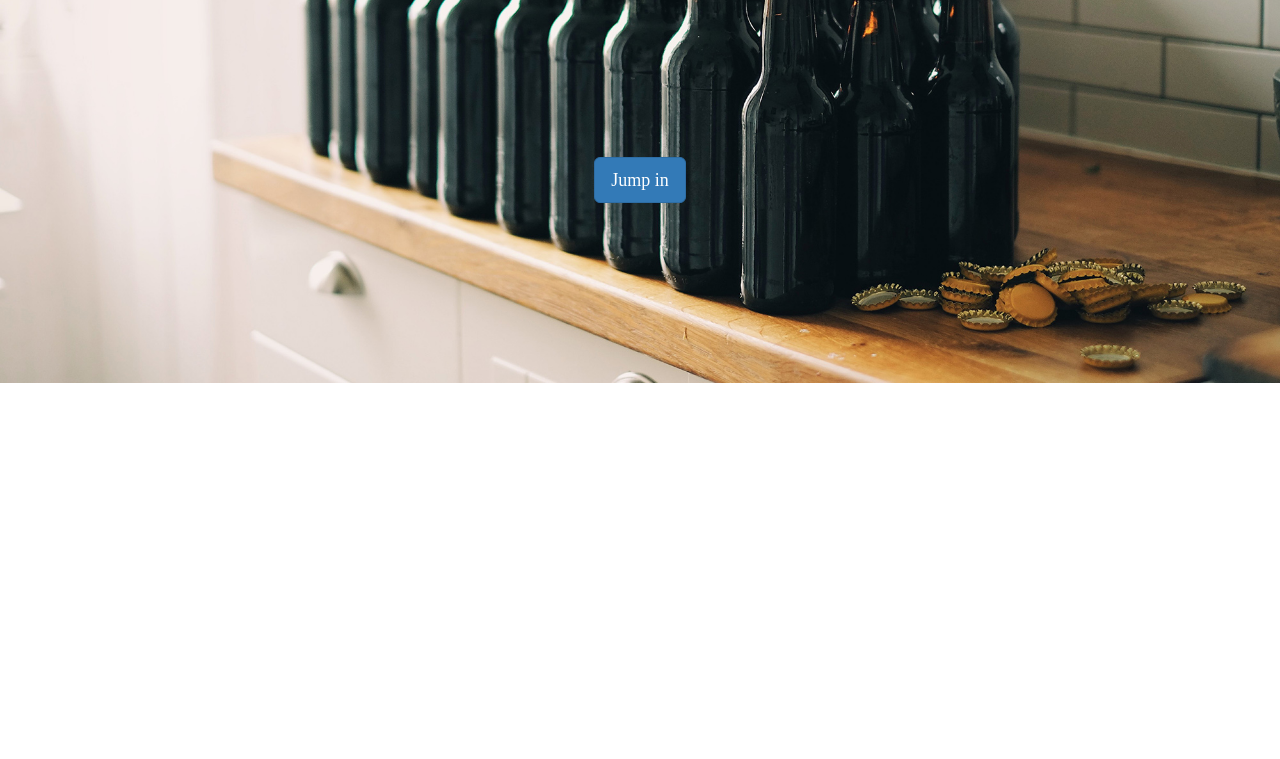
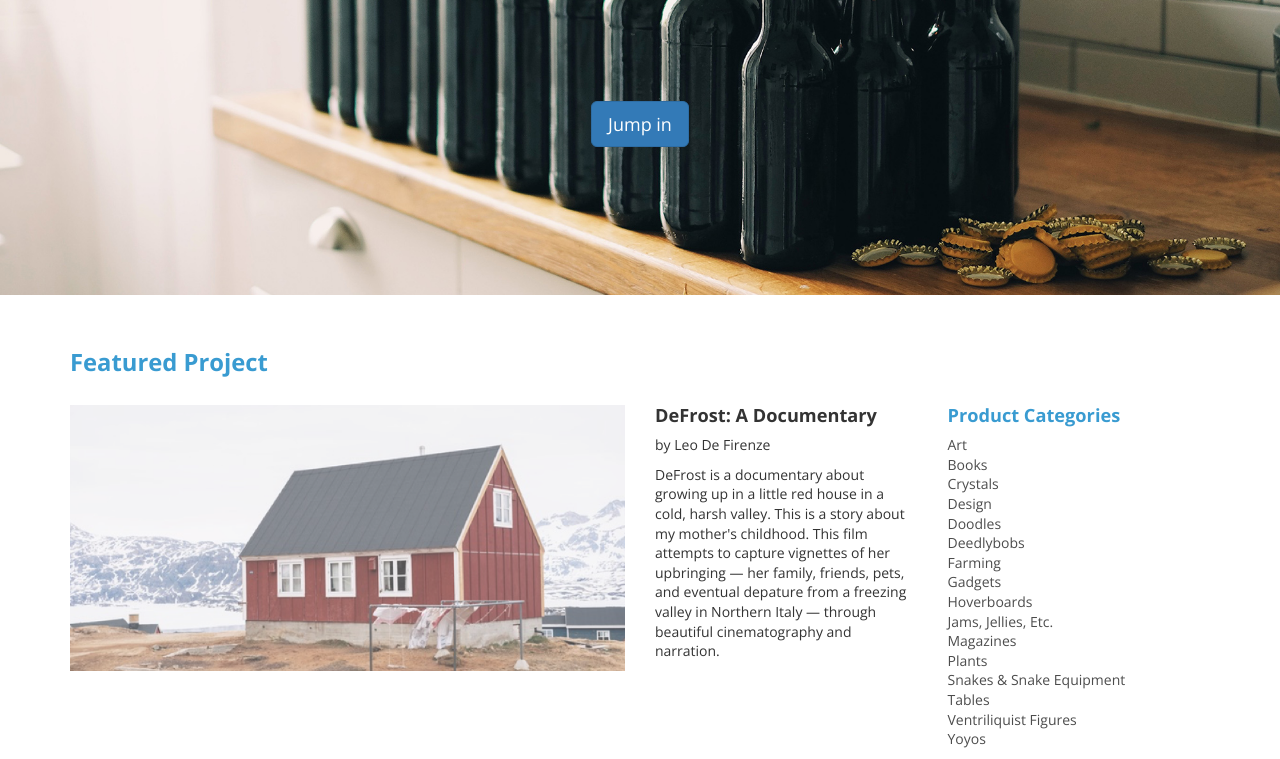
Before and after one commit to tfan1210/Jumpstart, a plain HTML site: page index.html in a window 1280 px wide. Shown: the part 321-1080 px from the top of the page. Before the commit the page ends 800 px from the top, so only its background shows below. Drawn offline with nearby package versions, Linux system fonts and the light colour scheme.

Commit message:
Completed feature section

```diff
--- a/index.html
+++ b/index.html
@@ -3,15 +3,15 @@
   <head>
     <meta charset="utf-8">
     <link rel="shortcut icon" type="image/png" href="./resources/favicon.png"/>
-    <!-- Add the slick-theme.css if you want default styling -->
-    <link rel="stylesheet" type="text/css" href="./slick/slick.css" />
-    <link rel="stylesheet" type="text/css" href="./slick/slick-theme.css" />
+    <!-- Reset Stylesheet CSS -->
+    <link rel="stylesheet" type="text/css" href="./resources/css/reset.css"/>
     <!-- Bootstrap v4.10 CDN Stylesheet -->
     <link rel="stylesheet" href="https://maxcdn.bootstrapcdn.com/bootstrap/3.3.7/css/bootstrap.min.css" integrity="sha384-BVYiiSIFeK1dGmJRAkycuHAHRg32OmUcww7on3RYdg4Va+PmSTsz/K68vbdEjh4u" crossorigin="anonymous">
     <!-- Stylesheet CSS -->
     <link rel="stylesheet" type="text/css" href="./resources/css/style.css"/>
-    <!-- Reset Stylesheet CSS -->
-    <link rel="stylesheet" type="text/css" href="./resources/css/reset.css"/>
+    <!-- Add the slick-theme.css if you want default styling -->
+    <link rel="stylesheet" type="text/css" href="./slick/slick.css" />
+    <link rel="stylesheet" type="text/css" href="./slick/slick-theme.css" />
     <!-- Google Fonts -->
     <link href="https://fonts.googleapis.com/css?family=Monoton|Open+Sans:400,600,700" rel="stylesheet">
     <title></title>
@@ -58,6 +58,45 @@
     <div class="relative-wrapper">
       <a href="#" class="btn btn-primary btn-lg cta">Jump in</a>
     </div>
+    <!-- Feature Project -->
+    <div class="container featured-project">
+      <div class="row">
+        <h2 class="col-xs-12">Featured Project</h2>
+      </div>
+      <div class="row">
+        <div class="col-xs-12 col-md-6">
+          <div class="image-container">
+            <a href="#"><img src="./resources/images/featured-project.png" \></a>
+          </div>
+        </div>
+        <div class="col-xs-6 col-md-3">
+          <h3>DeFrost: A Documentary</h3>
+          <p>by Leo De Firenze</p>
+          <p>DeFrost is a documentary about growing up in a little red house in a cold, harsh valley. This is a story about my mother's childhood. This film attempts to capture vignettes of her upbringing — her family, friends, pets, and eventual depature from a freezing valley in Northern Italy — through beautiful cinematography and narration.</p>
+        </div>
+        <div class="col-xs-6 col-md-3 categories">
+          <h3>Product Categories</h3>
+          <ul>
+            <li>Art</li>
+            <li>Books</li>
+            <li>Crystals</li>
+            <li>Design</li>
+            <li>Doodles</li>
+            <li>Deedlybobs</li>
+            <li>Farming</li>
+            <li>Gadgets</li>
+            <li>Hoverboards</li>
+            <li>Jams, Jellies, Etc.</li>
+            <li>Magazines</li>
+            <li>Plants</li>
+            <li>Snakes &amp; Snake Equipment</li>
+            <li>Tables</li>
+            <li>Ventriliquist Figures</li>
+            <li>Yoyos</li>
+          </ul>
+        </div>
+      </div>
+    </div>
     <!-- jQuery Javascript CDN 3.3.1 -->
     <script src="https://ajax.googleapis.com/ajax/libs/jquery/3.3.1/jquery.min.js"></script>
     <!-- slick carousel Javascript Local -->
--- a/resources/css/style.css
+++ b/resources/css/style.css
@@ -89,6 +89,12 @@ img {
   color: #399bd1;
 }
 
+/* Slick Overrides */
+
+.slick-slide {
+  outline: none;
+}
+
 /* Navigation */
 
 .navbar {
@@ -145,6 +151,48 @@ img {
   text-align: center;
 }
 
+
+/* Project Image containter */
+
+.image-container {
+  overflow: hidden;
+}
+
+.image-container img {
+  opacity: 0.7;
+  transition: transform .5s,
+              opacity .5s;
+  transition: transform .5s,
+              opacity .5s;
+
+}
+
+.image-container img:hover {
+  opacity: 1;
+  -webkit-transform: scale(1.3);
+  -ms-transform: scale(1.3);
+  transform: scale(1.3);
+}
+
+/* Feature Project */
+
+.featured-project {
+  margin-top: -3rem; /* To account for relatively positioned button */
+}
+
+.featured-project .image-container {
+  height: 19rem;
+  margin-top: 20px;
+}
+
+.categories h3 {
+  color: #399bd1;
+}
+
+.categories ul {
+  color: rgba(0, 0, 0, 0.7);
+}
+
 @media only screen and (max-width: 767px) {
   .jumboton h1 {
     font-size 5.7rem;
```
